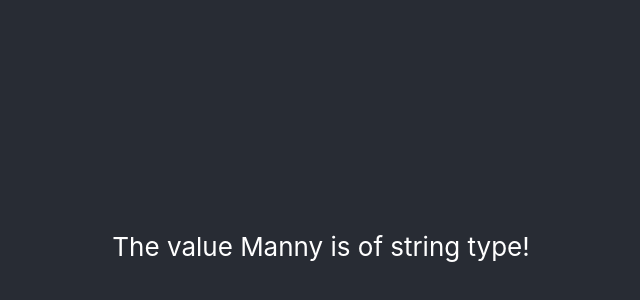
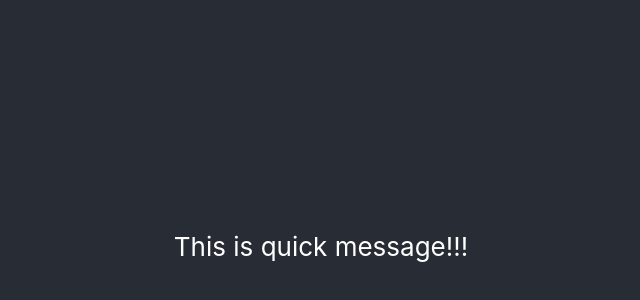
Before and after one commit to oguznsari/typescript-t, a React (Create React App) app in the folder react-typescript/: page / in a window 1280 px wide. Shown: the part 154-454 px from the top of the page, without its empty margins (319-959 px from the left). Built offline with nearby package versions, Linux system fonts and the light colour scheme; the HTML template or start-up script is replaced by a standard one.

Commit message:
functional stateless component

```diff
--- a/react-typescript/src/App.tsx
+++ b/react-typescript/src/App.tsx
@@ -1,4 +1,5 @@
 import './App.css';
+import Message from './Message';
 
 function App() {
   // let firstValue: string = 'Manny';
@@ -12,7 +13,7 @@ function App() {
   // enum
   // enum Codes { first = 1, second = 2 };
   // any
-  let firstName: any = 'Manny';
+  // let firstName: any = 'Manny';
   // void
   // const warning = (): void => {
   //   console.log('Warning');
@@ -22,9 +23,10 @@ function App() {
   return (
     <div className="App">
       <header className="App-header">
-        <p>
+        {/* <p>
           The value {firstName} is of {typeof firstName} type!
-        </p>
+        </p> */}
+        <Message />
       </header>
     </div>
   );
--- /dev/null
+++ b/react-typescript/src/Message.tsx
@@ -0,0 +1,9 @@
+import React from "react";
+
+const Message = () => {
+    return (
+        <p>This is quick message!!!</p>
+    )
+}
+
+export default Message;
```
